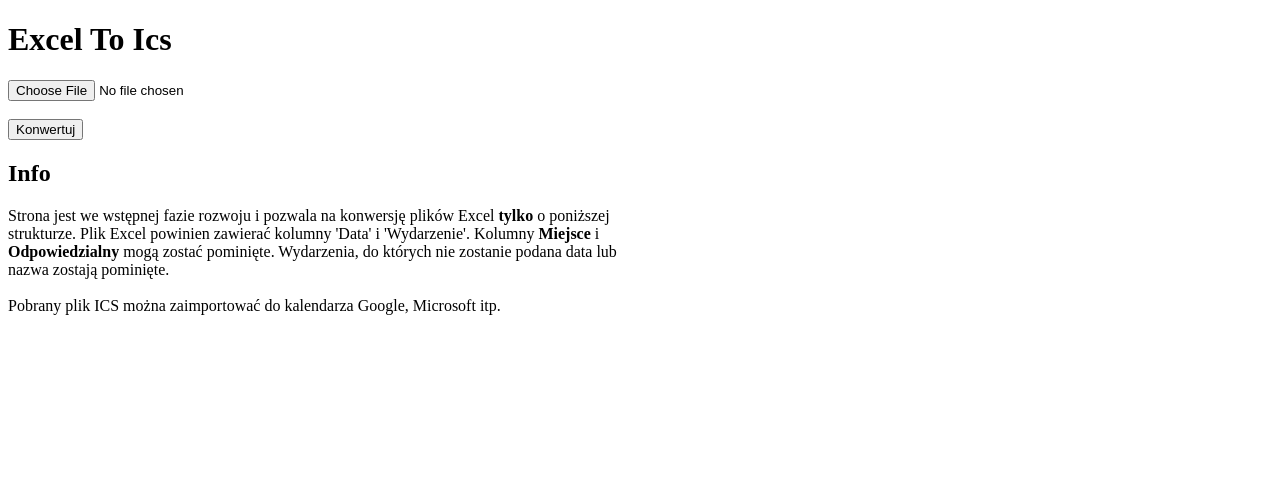
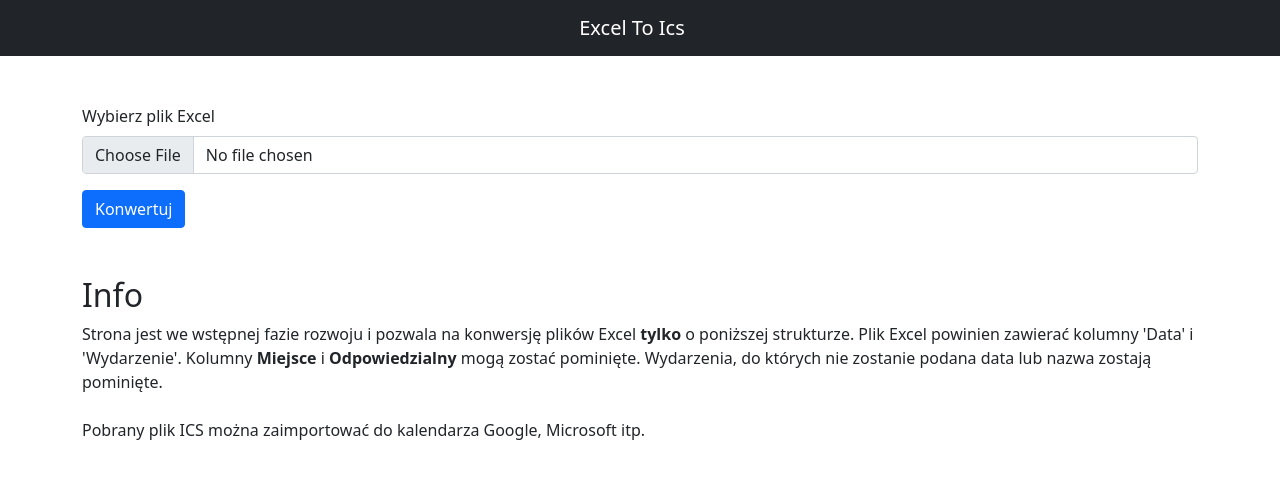
Before and after one commit to DorianSzlachcic/ExcelToIcs, a Flask app: page / in a window 1280 px wide. Shown: the top 479 px of the page. Run offline with Flask 3, Linux system fonts and the light colour scheme.

Commit message:
Dynamic excel structure (#2)
* Simplify sending file

* Allow dynamic excel columns

* Change text at the page

* Bootstrap 5 design

```diff
--- a/src/app/main.py
+++ b/src/app/main.py
@@ -20,14 +20,18 @@ def index():
 @app.route('/convert', methods=['POST'])
 def convert():
     if 'file' not in request.files:
-        flash('No file part')
+        flash('Nie wybrano pliku')
         return redirect('/')
 
     file = request.files.get('file', None)
     if not file or file.filename == '':
-        flash('No selected file')
+        flash('Nie wybrano pliku')
         return redirect('/')
-    if file and allowed_file(file.filename):
+    allowed = allowed_file(file.filename)
+    if not allowed:
+        flash("Nieprawidłowe rozszerzenie pliku. Wybierz plik z rozszerzeniem '.xls' lub '.xlsx'")
+        return redirect('/')
+    if file and allowed:
         try:
             converted = converter.convert(file)
         except ValueError:
--- a/web/templates/index.html
+++ b/web/templates/index.html
@@ -4,18 +4,32 @@
     <meta charset="UTF-8">
     <meta name="viewport" content="width=device-width, initial-scale=1.0">
     <title>ExcelToIcs</title>
+    <link href="https://cdn.jsdelivr.net/npm/bootstrap@5.0.2/dist/css/bootstrap.min.css" rel="stylesheet" integrity="sha384-EVSTQN3/azprG1Anm3QDgpJLIm9Nao0Yz1ztcQTwFspd3yD65VohhpuuCOmLASjC" crossorigin="anonymous">
+    <script src="https://cdn.jsdelivr.net/npm/bootstrap@5.0.2/dist/js/bootstrap.bundle.min.js" integrity="sha384-MrcW6ZMFYlzcLA8Nl+NtUVF0sA7MsXsP1UyJoMp4YLEuNSfAP+JcXn/tWtIaxVXM" crossorigin="anonymous"></script>
 </head>
-<body style="width: 50%;">
-    <h1>Excel To Ics</h1>
+<body>
+    <nav class="navbar navbar-dark bg-dark">
+        <div class="container-fluid justify-content-center">
+            <a class="navbar-brand" href="#">Excel To Ics</a>
+        </div>
+    </nav>
+
+    <div class="container mx-auto mt-5">
         <form action="{{ url_for('convert') }}" method="post" enctype='multipart/form-data'>
-        <input type=file name=file><br><br>
-        <input type=submit value=Konwertuj>
+            <div class="mb-3">
+                <label for="formFile" class="form-label">Wybierz plik Excel</label>
+                <input class="form-control" type="file" id="formFile" name="file">
+            </div>
+            <input class="btn btn-primary" type=submit value=Konwertuj>
         </form>
+
         {% for msg in get_flashed_messages() %}
-    <br/><b>{{ msg }}</b>
+        <div class="alert alert-danger mt-3" role="alert">
+            {{ msg }}
+        </div>
         {% endfor %}
 
-    <h2>Info</h2>
+        <h2 class="h2 mt-5">Info</h2>
         <p>
             Strona jest we wstępnej fazie rozwoju i pozwala na konwersję plików Excel
             <b>tylko</b> o poniższej strukturze. Plik Excel powinien zawierać kolumny 'Data' i 'Wydarzenie'.
@@ -24,5 +38,6 @@
             <br><br>
             Pobrany plik ICS można zaimportować do kalendarza Google, Microsoft itp.
         </p>
+    </div>
 </body>
 </html>
```
Lines whose indentation alone changed are shown as unchanged.
